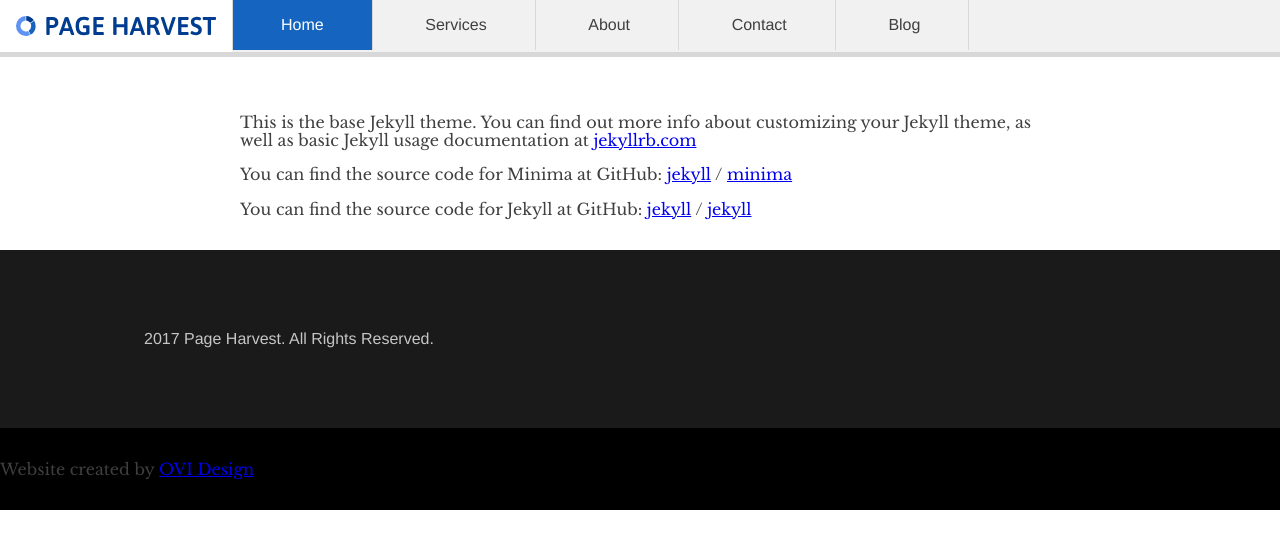
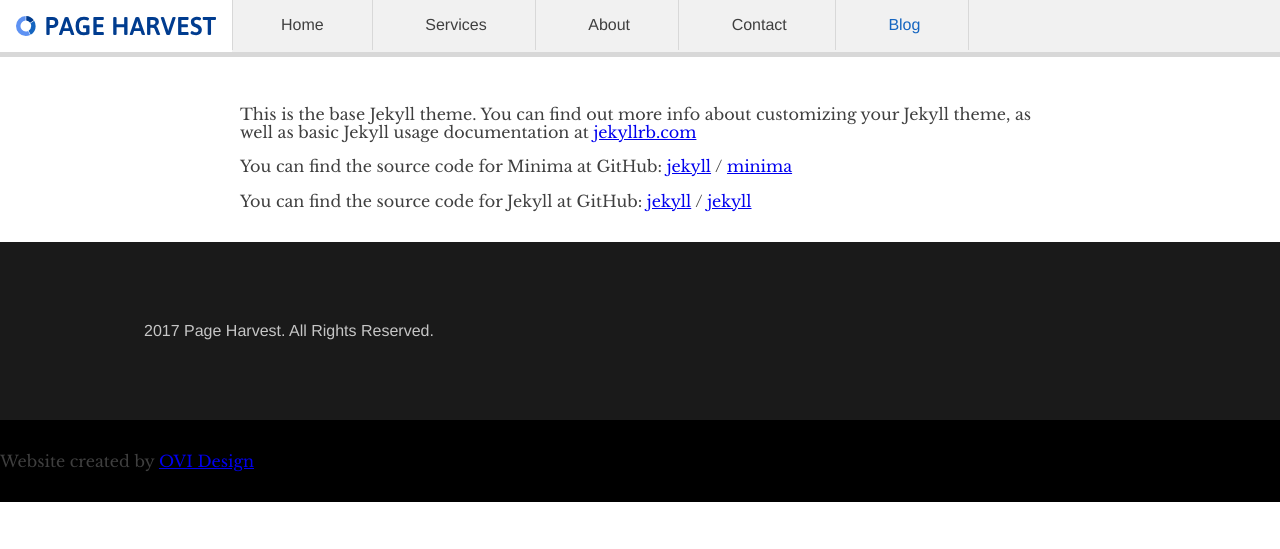
Before and after one commit to ovidesign/ovidesign.github.io, a Jekyll site: the page built from about.md, in a window 1280 px wide. Shown: the top 549 px of the page. Built offline with Jekyll 4.4.1, drawn with Linux system fonts in a browser that asks for light colours.

Commit message:
Worked on Nav - Part 2

```diff
--- a/_includes/nav.html
+++ b/_includes/nav.html
@@ -7,10 +7,10 @@
     </button>
   </div>
   <ul class="nav">
-    <li class="active"><a href="#">Home</a></li>
+    <li><a href="#">Home</a></li>
     <li><a href="#">Services</a></li>
     <li><a href="#">About</a></li>
     <li><a href="#">Contact</a></li>
-    <li><a href="#">Blog</a></li>
+    <li class="active"><a href="#">Blog</a></li>
   </ul>
 </nav>
--- a/_sass/partials/header.scss
+++ b/_sass/partials/header.scss
@@ -1,3 +1,3 @@
 header {
-
+margin-top: 16px;
 }
--- a/_sass/partials/nav.scss
+++ b/_sass/partials/nav.scss
@@ -1,12 +1,14 @@
+// Whole Nav Element
 nav {
   position: relative;
   background-color: $white;
   @include tablets {
     background-color: $nav;
   }
-  margin-bottom: 24px;
   border-bottom: 5px solid darken($nav, 10%);
 }
+
+// Nav Logo
 .nav-logo {
   background-color: $white;
   width: 200px;
@@ -21,38 +23,31 @@ nav {
     height: auto;
   }
 }
-#navicon {
-  display: block;
-  position: absolute;
-  height: 18px;
-  width: 24px;
-  background-image: url(../assets/img/navicon.svg);
-  border-radius: 0px;
-  top: 16px;
-  right: 14px;
-  @include tablets {
-    display: none;
-  }
-}
+
+// Nav & Links
 .nav {
   display: none;
   float: none;
   background-color: $nav;
+  border-top: 1px solid darken($nav, 10%);
   @include tablets {
     display: block !important;
     float: left;
+    border-top: 0px solid transparent;
   }
   padding: 0 0;
   margin: 0 0;
   vertical-align: middle;
   text-align: center;
   li {
+    display: block;
     padding: 0 2em;
+    border-bottom: 1px solid darken($nav, 10%);
     list-style: none;
-    display: block;
     font-family: $copy;
     @include tablets {
       display: inline-block;
+      border-bottom: 0px solid transparent;
       border-right: 1px solid darken($nav, 10%);
       &:first-child {
         border-left: 1px solid darken($nav, 10%);
@@ -63,11 +58,9 @@ nav {
         }
       }
     }
-    &.active,
-    &.active:hover {
-      background: $primary;
+    &.active {
       a {
-        color: $white;
+        color: $primary;
       }
     }
     a {
@@ -82,3 +75,18 @@ nav {
     }
   }
 }
+
+// Navicon - Mobile only
+#navicon {
+  display: block;
+  position: absolute;
+  height: 18px;
+  width: 24px;
+  background-image: url(../assets/img/navicon.svg);
+  border-radius: 0px;
+  top: 16px;
+  right: 14px;
+  @include tablets {
+    display: none;
+  }
+}
```
